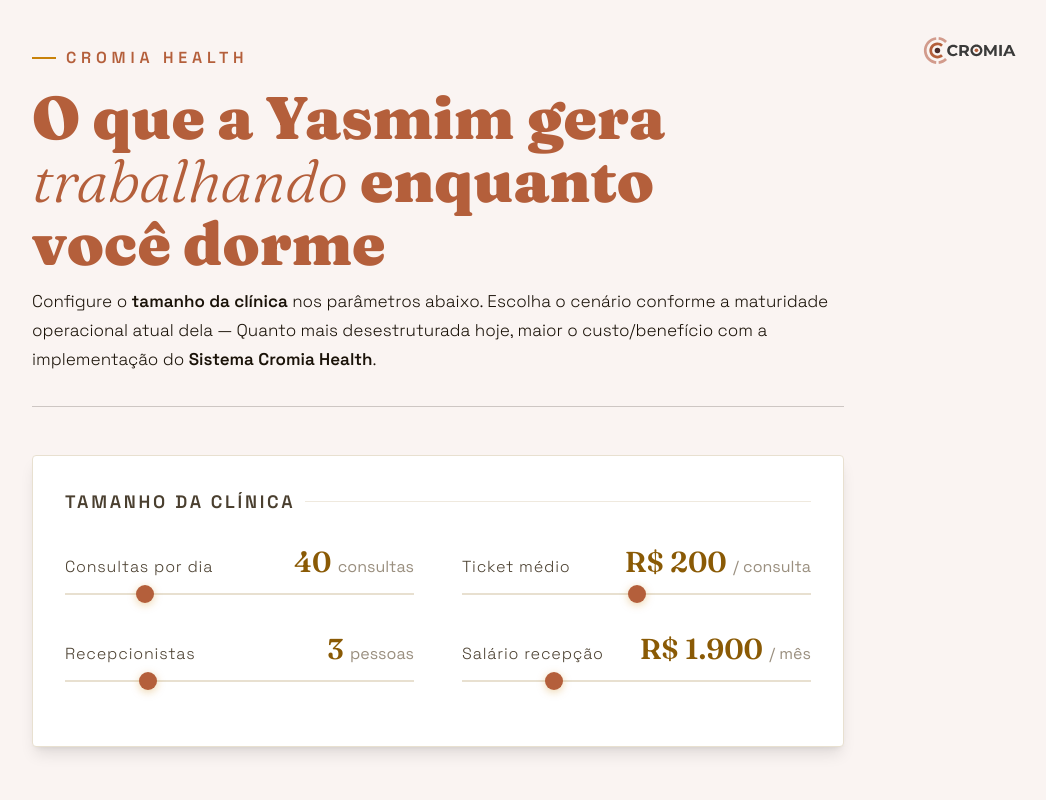
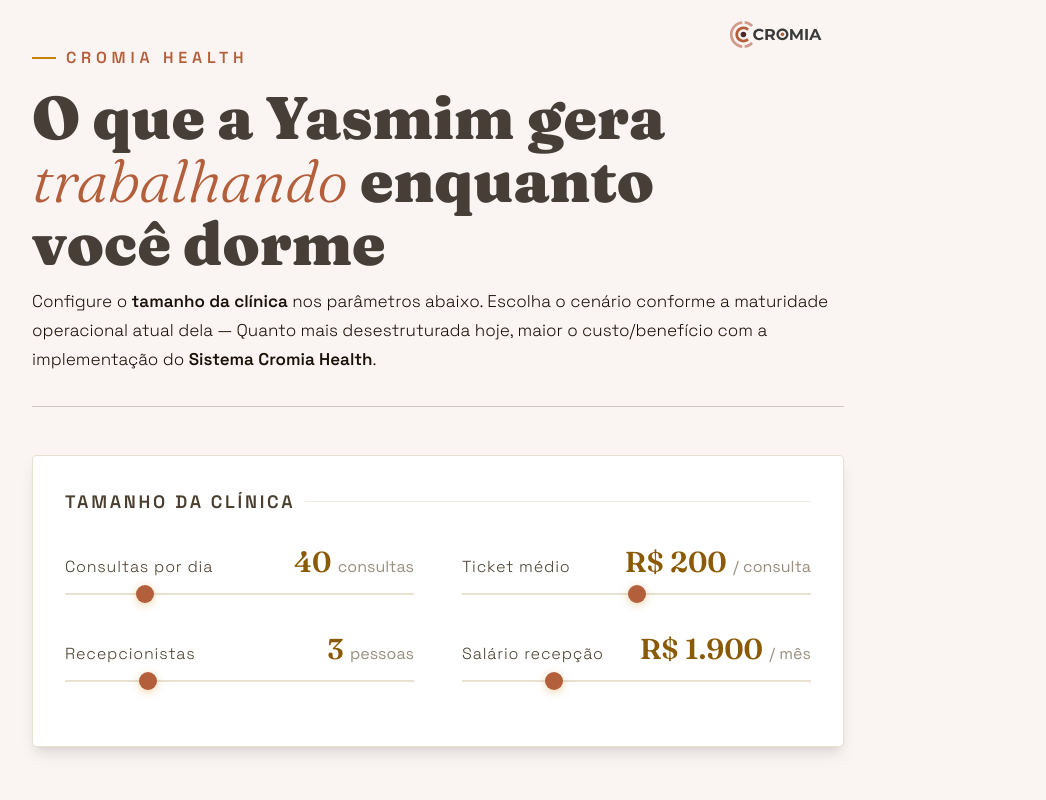
Before and after one commit to gugabrandao/cromia-site, a React (Vite) app: page /numeros in a window 1280 px wide. Shown: the top 800 px of the page, without its empty margins (202-1248 px from the left). Built offline with nearby package versions, Linux system fonts and the light colour scheme.

Commit message:
style: alinhar logo com a borda direita do conteúdo principal

```diff
--- a/src/pages/Numeros.tsx
+++ b/src/pages/Numeros.tsx
@@ -193,15 +193,15 @@
   const getPulseClass = (id: string) => pulsing[id] ? 'animate-calculator-pulse' : '';
 
   return (
-    <div className="bg-[#faf4f2] text-[#b45f3b] font-space-grotesk min-h-screen m-0 p-0 overflow-x-hidden pt-4 relative">
-      <img src="/imgs/logo.svg" alt="Cromia Logo" className="absolute top-8 right-6 md:right-10 w-24 md:w-32" />
-      <div className="max-w-[860px] mx-auto px-6 py-[30px]">
+    <div className="bg-[#faf4f2] text-[#b45f3b] font-space-grotesk min-h-screen m-0 p-0 overflow-x-hidden pt-4">
+      <div className="max-w-[860px] mx-auto px-6 py-[30px] relative">
+        <img src="/imgs/logo.svg" alt="Cromia Logo" className="absolute top-0 right-6 w-24 md:w-32" />
         {/* Header */}
         <div className="mb-12 border-b-1 border-cromia-ink/20 pb-8">
           <div className="text-base font-semibold tracking-[0.3em] uppercase text-[#b45f3b] mb-4 flex items-center gap-[10px] before:content-[''] before:w-6 before:h-[2px] before:bg-cromia-gold">
             Cromia Health
           </div>
-          <h1 className="font-fraunces text-4xl md:text-5xl lg:text-6xl font-black leading-[1.05] m-0 mb-3">
+          <h1 className="font-fraunces text-cromia-ink/80 text-4xl md:text-5xl lg:text-6xl font-black leading-[1.05] m-0 mb-3">
             O que a Yasmim gera<br />
             <em className="italic font-light text-[#b45f3b]">trabalhando</em> enquanto<br />
             você dorme
```
